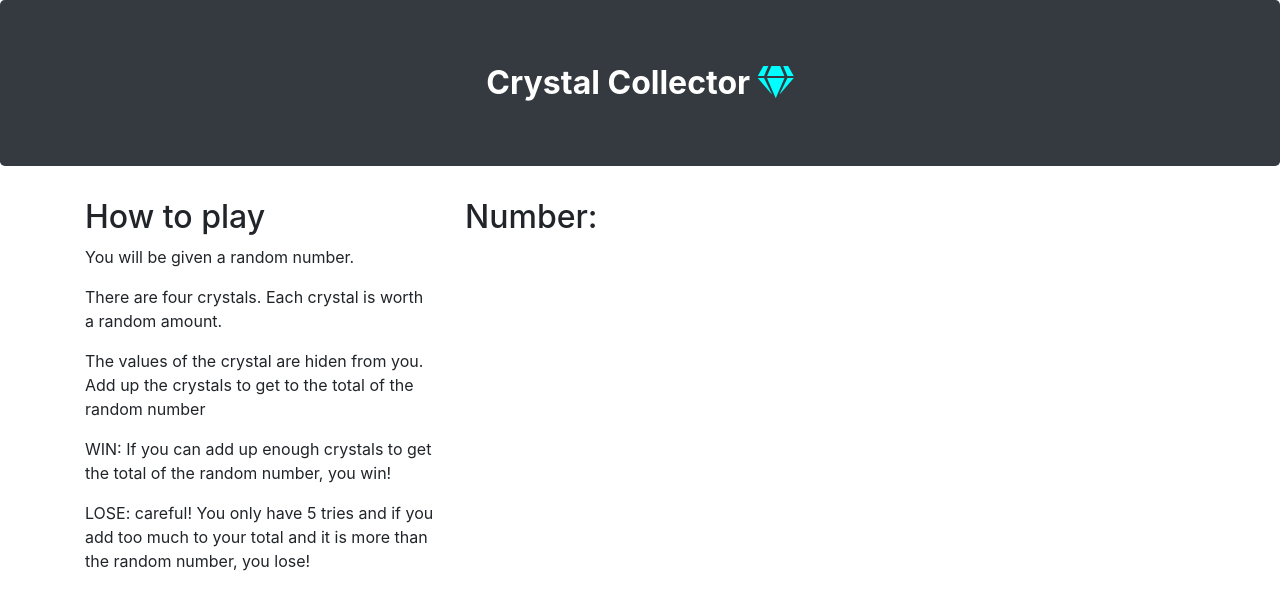
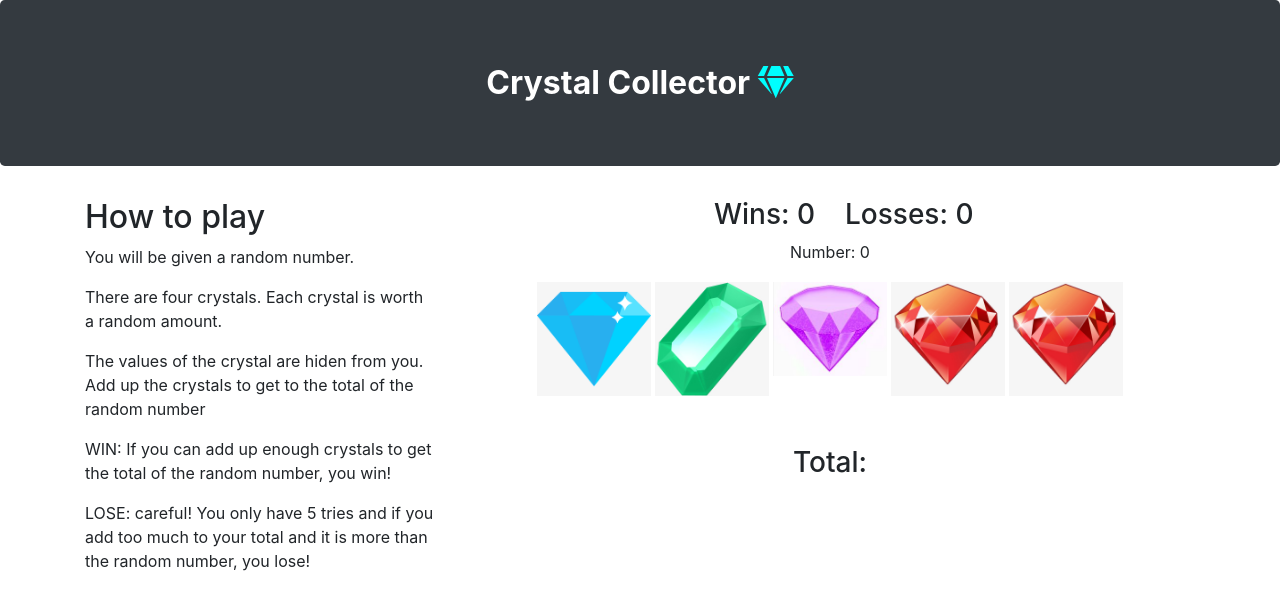
Before and after one commit to cjrojas72/unit-4-game, a plain HTML site: page index.html in a window 1280 px wide. Drawn offline with nearby package versions, Linux system fonts and the light colour scheme; files that its build step writes are made by us from their sources.

Commit message:
update to css and adding images

```diff
--- a/assets/css/style.css
+++ b/assets/css/style.css
@@ -0,0 +1,9 @@
+.gemImg {
+  width: 15%;
+  margin: 2px;
+}
+
+.gemImg img{
+  width: 100%;
+  font-weight: bold
+}
--- a/index.html
+++ b/index.html
@@ -6,7 +6,9 @@
 <meta http-equiv="X-UA-Compatible" content="ie=edge">
 <link rel="stylesheet" href="https://cdnjs.cloudflare.com/ajax/libs/twitter-bootstrap/4.1.3/css/bootstrap.min.css">
 <link rel="stylesheet" href="https://use.fontawesome.com/releases/v5.3.1/css/all.css">
-<link rel="stylesheet" href="style.css">
+
+<link rel="stylesheet" href="assets/css/style.css">
+
 <title>Crystal Game</title>
 </head>
 <body>
@@ -28,7 +30,35 @@
         </section>
 
         <section id="gmae-div" class ="col-12 col-sm-8">
-          <h2>Number: </h2>
+          <div class="row">
+            <h3 class="col-6 text-right" id="win-div">Wins: 0 </h3>
+            <h3 class="col-6 text-left" id="lose-div">Losses: 0</h3>
+          </div>
+
+          <p class="col-12 text-center">Number: <span id="gameNum-div">0</span></p>
+
+          <div class="row justify-content-center mt-2">
+
+            <div class="gemImg" id="gem1">
+              <img src="assets/images/blueGem.png" alt="Blue Crystal">
+            </div>
+            <div class="gemImg" id="gem2">
+               <img src="assets/images/greenGem.png" alt="Green Crystal">
+            </div>
+            <div class="gemImg" id="gem3">
+              <img src="assets/images/purpleGem1.png" alt="Purple Crystal">
+            </div>
+            <div class="gemImg" id="gem4">
+              <img src="assets/images/redGem.png" alt="Red Crystal">
+            </div>
+            <div class="gemImg" id="gem5">
+                <img src="assets/images/redGem.png" alt="Red Crystal">
+              </div>
+          </div>
+
+          <div id="total" class="text-center mt-5">
+              <h3>Total: <span id="gameTotal"></span> </h3>
+          </div>
 
         </section>
     </div>
@@ -39,5 +69,6 @@
 <script src="https://cdnjs.cloudflare.com/ajax/libs/jquery/3.3.1/jquery.slim.min.js"></script>
 <script src="https://cdnjs.cloudflare.com/ajax/libs/popper.js/1.13.0/umd/popper.min.js"></script>
 <script src="https://cdnjs.cloudflare.com/ajax/libs/twitter-bootstrap/4.1.3/js/bootstrap.min.js"></script>
+<script src="assets/javascript/game.js"></script>
 </body>
 </html>
```
Also changed, not shown: assets/images/blueGem.png (added), assets/images/greenGem.png (added), assets/images/purpleGem.png (added), assets/images/purpleGem1.png (added), assets/images/redGem.png (added), assets/images/regGem.png (added).
